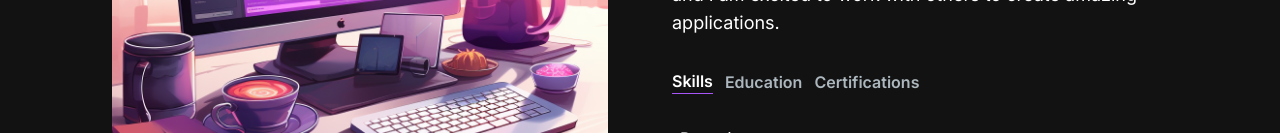
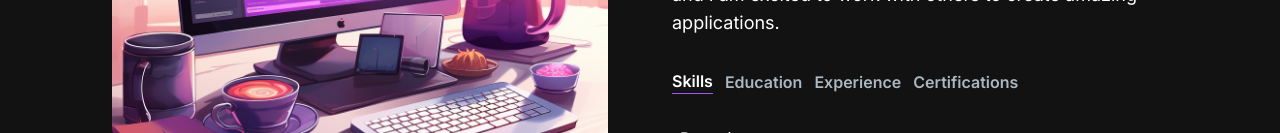
Before and after one commit to shaileshsiingh/Portfolio-Website, a Next.js app: page / in a window 1280 px wide. Shown: the part 819-952 px from the top of the page. Built offline with nearby package versions, Linux system fonts and the light colour scheme.

Commit message:
AboutSection update added

```diff
--- a/app/components/AboutSection.jsx
+++ b/app/components/AboutSection.jsx
@@ -15,6 +15,26 @@ const TAB_DATA = [
         <li>Redux</li>
         <li>Firebase</li>
         <li>Next.js</li>
+      </ul>
+    ),
+  },
+  {
+    title: "Experience",
+    id: "experience",
+    content: (
+      <ul className="list-disc pl-2">
+        <h1 className="text-lg">Frontend Developer</h1>
+        <p>Champions Academy, Pune(From 4th March,2022 to 31st August,2023)</p>
+        <li>Successfully implemented a data-driven approach to optimize
+student-side dashboard and website functionalities
+</li>
+<li>Increased web traffic and content engagement by 30%
+Skilled in troubleshooting and debugging tasks, leading to improved
+overall performance by 30%
+</li>
+<li>Provided essential support to the team during the development
+phase</li>
+
       </ul>
     ),
   },
@@ -76,8 +96,17 @@ const AboutSection = () => {
               selectTab={() => handleTabChange("education")}
               active={tab === "education"}
             >
+
               {" "}
               Education{" "}
+            </TabButton>
+            <TabButton
+              selectTab={() => handleTabChange("experience")}
+              active={tab === "experience"}
+            >
+
+              {" "}
+              Experience{" "}
             </TabButton>
             <TabButton
               selectTab={() => handleTabChange("certifications")}
```
